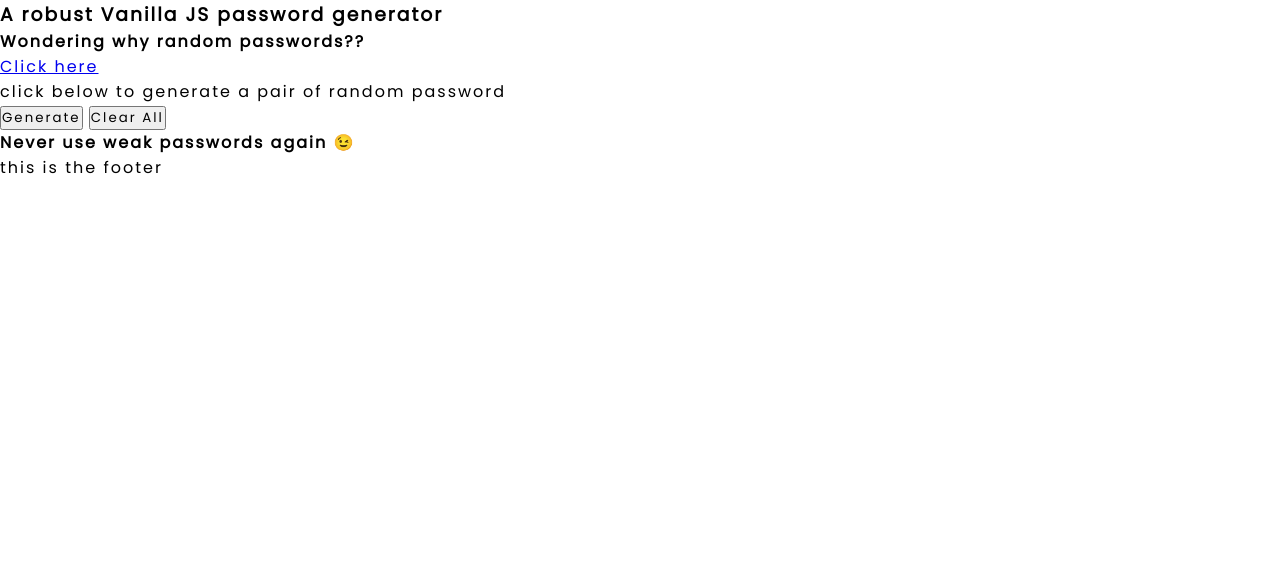
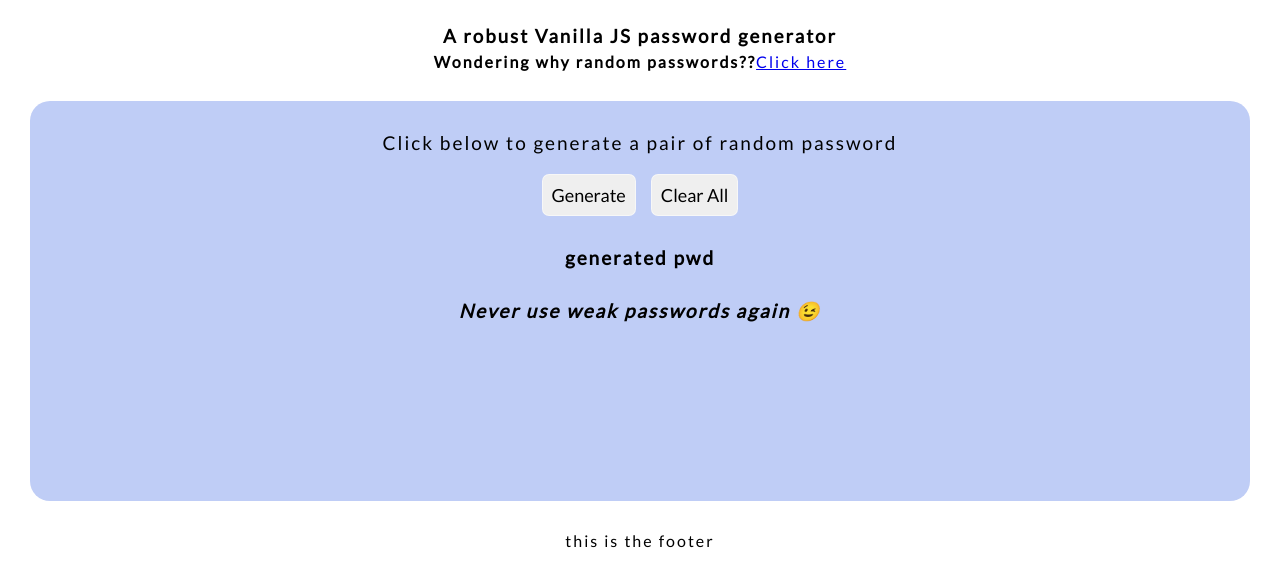
Before and after one commit to jainam03/Random-PWD-Gen-2.0, a plain HTML site: page index.html in a window 1280 px wide. Drawn offline with Linux system fonts and the light colour scheme.

Commit message:
second commit

```diff
--- a/index.html
+++ b/index.html
@@ -12,12 +12,12 @@
         <h3>A robust Vanilla JS password generator</h3>
         <span>
             <h4>Wondering why random passwords??</h4>
-            <a href="http://" target="_blank" rel="noopener noreferrer">Click here</a>
+            <a href="article.html" target="_blank" rel="noopener noreferrer">Click here</a>
         </span>
     </div>
 
     <div class="main-card">
-        click below to generate a pair of random password
+        Click below to generate a pair of random password
 
         <div class="btn-div">
             <button id="generate-btn" >Generate</button>
@@ -25,7 +25,7 @@
         </div>
 
         <div class="password-field">
-            <p id="passwords" ></p>
+            <p id="passwords">generated pwd</p>
         </div>
 
         <h4>Never use weak passwords again 😉</h4>
--- a/style.css
+++ b/style.css
@@ -1,4 +1,4 @@
-@import url('https://fonts.googleapis.com/css2?family=Poppins&display=swap');
+@import url('https://fonts.googleapis.com/css2?family=Lato&display=swap');
 
 * {
     margin: 0;
@@ -6,10 +6,100 @@
 
     box-sizing: border-box;
 
-    font-family: 'Poppins',sans-serif;
+    font-family: 'Lato',sans-serif;
     letter-spacing: 2px;
 }
 
 body {
     font-size: auto;
 }
+
+.header {
+    text-align: center;
+    padding: 10px 0 10px 0;
+    margin: 15px 0 15px 0;
+}
+
+.header span {
+    display: flex;
+    flex-direction: row;
+    justify-content: center;
+
+    margin: 5px 0;
+}
+
+.main-card {
+    display: flex;
+    flex-direction: column;
+    align-items: center;
+    height: 400px;
+
+    background: rgb(191, 205, 246);
+    border: none;
+    border-radius: 20px;
+
+    margin: 0 30px 0 30px;
+    padding: 30px 10px;
+
+    font-size: 19px;
+}
+
+.btn-div {
+    display: flex;
+    justify-content: center;
+
+    gap: 15px;
+
+    margin: 10px 0;
+    padding: 10px;
+}
+
+#generate-btn {
+    cursor: pointer;
+    padding: 9px;
+    border-radius: 7px;
+    outline: none;
+    border: 1px solid rgba(255,255,255,0.5);
+
+    font-size: 18px;
+    letter-spacing: normal;
+}
+#clear-btn {
+    cursor: pointer;
+    padding: 9px;
+    border-radius: 7px;
+    outline: none;
+    border: 1px solid rgba(255,255,255,0.5);
+
+    font-size: 18px;
+    letter-spacing: normal;
+}
+
+.password-field {
+    /* border: 0.4px solid black; */
+
+    padding: 5px 15px;
+    margin: 5px 0 20px 0;
+
+    display: flex;
+    justify-content: center;
+
+    font-family: 'Consolas',serif;
+}
+
+#passwords {
+    font-weight: bold;
+}
+
+.main-card h4 {
+    font-style: italic;
+    margin-top: 5px;
+}
+
+.footer {
+    display: flex;
+    justify-content: center;
+
+    margin-top: 30px;
+    padding: 0;
+}
```
Also changed, not shown: article.html (added, +84 -0 lines).
